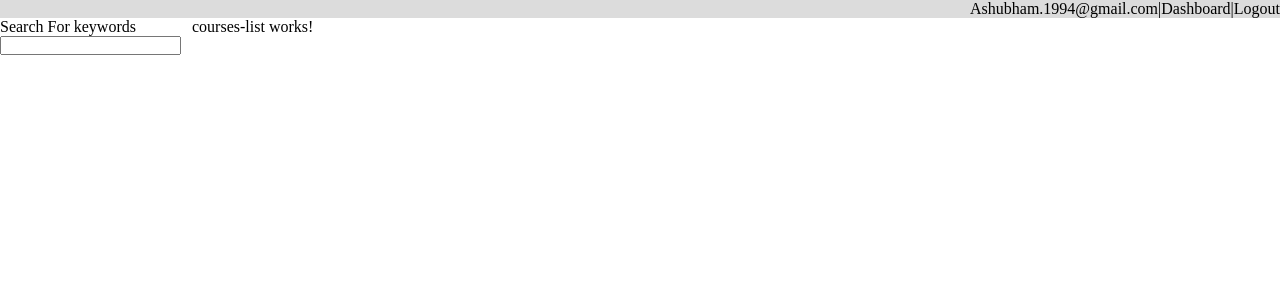
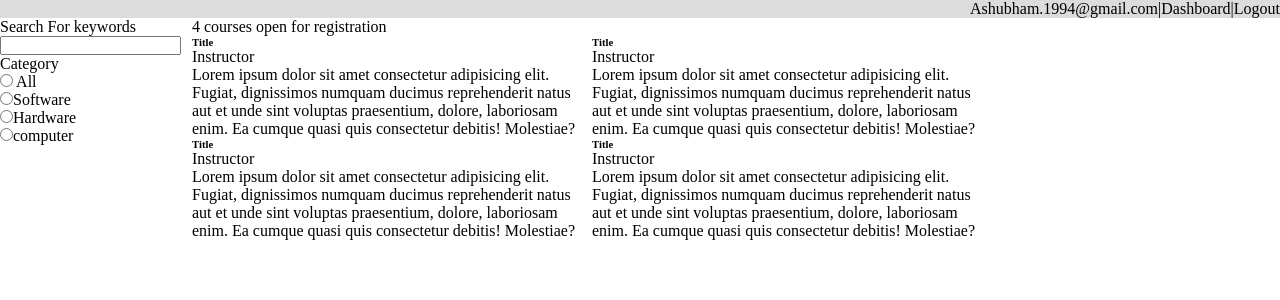
Before and after one commit to shubhamArora15/course-catalog, an Angular app: page /home in a window 1280 px wide. Shown: the top 300 px of the page. Built offline with nearby package versions, Linux system fonts and the light colour scheme; no server answers.

Commit message:
basic category and course list component created :: mapped to siebar and course list respctively

```diff
--- a/src/app/home/courses-categories/courses-categories.component.html
+++ b/src/app/home/courses-categories/courses-categories.component.html
@@ -1 +1,8 @@
-<p>courses-categories works!</p>
+<p>Category</p>
+
+<ul>
+    <li><span> <input type="radio" name="" id=""></span> All</li>
+    <li><span><input type="radio" name="" id=""></span>Software</li>
+    <li><span><input type="radio" name="" id=""></span>Hardware</li>
+    <li><span><input type="radio" name="" id=""></span>computer</li>
+</ul>
--- a/src/app/home/courses-list/courses-list.component.css
+++ b/src/app/home/courses-list/courses-list.component.css
@@ -0,0 +1,9 @@
+.courses {
+    display: flex;
+    flex-wrap: wrap;
+    /* justify-content: space-around; */
+}
+
+.card {
+    width: 400px;
+}
--- a/src/app/home/courses-list/courses-list.component.html
+++ b/src/app/home/courses-list/courses-list.component.html
@@ -1 +1,32 @@
-<p>courses-list works!</p>
+<p>4 courses open for registration</p>
+
+<div class="courses">
+    <div class="card">
+        <h6>Title</h6>
+        <p>Instructor</p>
+        <p>Lorem ipsum dolor sit amet consectetur adipisicing elit. Fugiat, dignissimos numquam ducimus reprehenderit
+            natus aut et unde sint voluptas praesentium, dolore, laboriosam enim. Ea cumque quasi quis consectetur
+            debitis! Molestiae?</p>
+    </div>
+    <div class="card">
+        <h6>Title</h6>
+        <p>Instructor</p>
+        <p>Lorem ipsum dolor sit amet consectetur adipisicing elit. Fugiat, dignissimos numquam ducimus reprehenderit
+            natus aut et unde sint voluptas praesentium, dolore, laboriosam enim. Ea cumque quasi quis consectetur
+            debitis! Molestiae?</p>
+    </div>
+    <div class="card">
+        <h6>Title</h6>
+        <p>Instructor</p>
+        <p>Lorem ipsum dolor sit amet consectetur adipisicing elit. Fugiat, dignissimos numquam ducimus reprehenderit
+            natus aut et unde sint voluptas praesentium, dolore, laboriosam enim. Ea cumque quasi quis consectetur
+            debitis! Molestiae?</p>
+    </div>
+    <div class="card">
+        <h6>Title</h6>
+        <p>Instructor</p>
+        <p>Lorem ipsum dolor sit amet consectetur adipisicing elit. Fugiat, dignissimos numquam ducimus reprehenderit
+            natus aut et unde sint voluptas praesentium, dolore, laboriosam enim. Ea cumque quasi quis consectetur
+            debitis! Molestiae?</p>
+    </div>
+</div>
--- a/src/app/home/sidebar/sidebar.component.html
+++ b/src/app/home/sidebar/sidebar.component.html
@@ -1 +1,3 @@
 <app-search-box></app-search-box>
+<br>
+<app-courses-categories></app-courses-categories>
```
